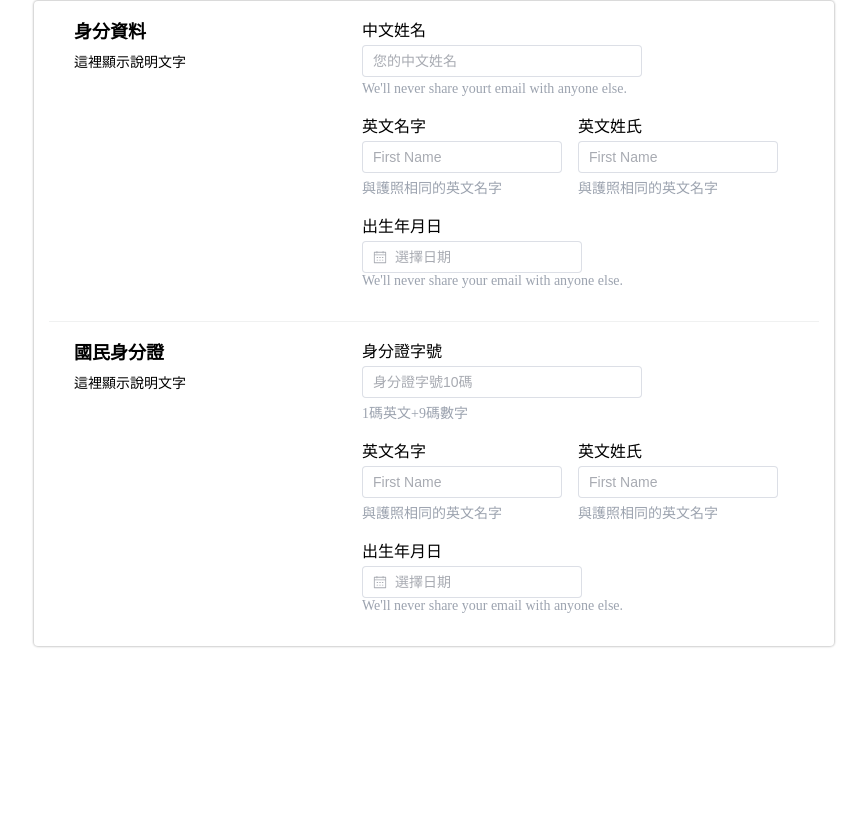
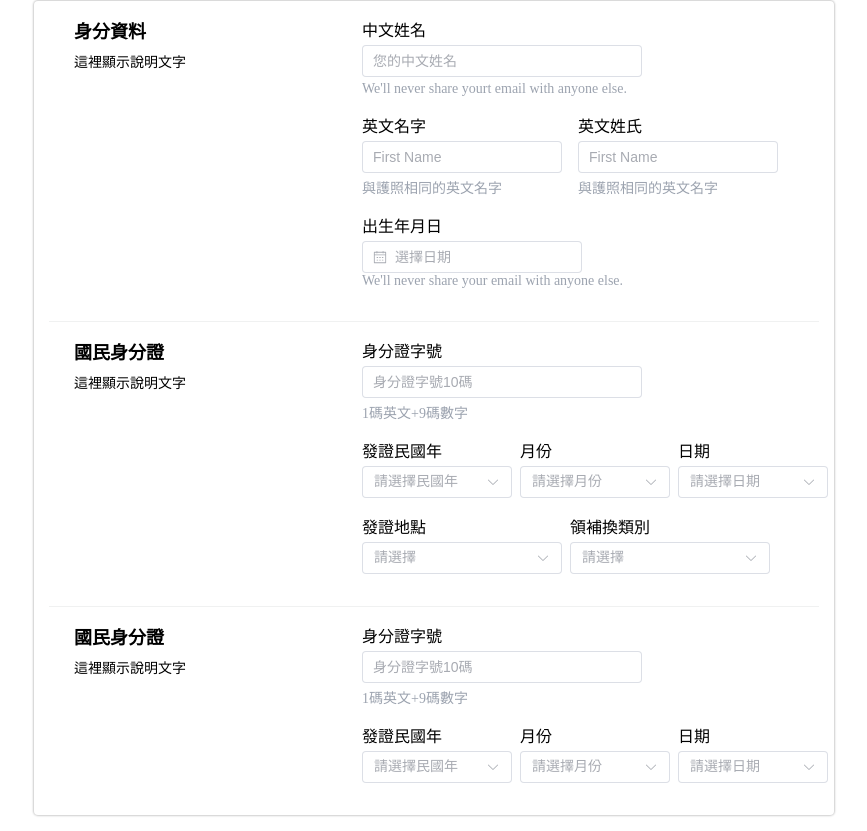
Before and after one commit to Gashapon-Team/site-frontend-vue-element-plus, a Vue app: page /handlers/KYCvarify in a window 1280 px wide. Shown: the part 318-1149 px from the top of the page, without its empty margins (206-1073 px from the left). Before the commit the page ends 980 px from the top, so only its background shows below. Built offline with nearby package versions, Linux system fonts and the light colour scheme.

Commit message:
feature: add new KYC section

```diff
--- /dev/null
+++ b/src/components/input/selectInput.vue
@@ -0,0 +1,70 @@
+<template>
+  <div class="custom_input">
+    <div class="mb-1">{{label}}</div>
+      <el-select
+        v-model="value"
+        class="mr-2"
+        :class="classes"
+        placement="top"
+        :placeholder="placeholder">
+        <el-option
+          v-for="item in options"
+          :key="item.value"
+          :label="item.label"
+          :value="item.value"
+        />
+      </el-select>
+    <div class="tips">{{ tips }}</div>
+  </div>
+</template>
+
+<script setup>
+import {defineProps, ref  } from 'vue'
+const props  = defineProps({
+  label: {
+    type: String,
+    default: ''
+  },
+  placeholder: {
+    type: String,
+    default: ''
+  },
+  tips: {
+    type: String,
+    default: ''
+  },
+  classes: {
+    type: String,
+    default: ''
+  }
+})
+
+const value = ref('')
+
+const options = [
+  {
+    value: 'Option1',
+    label: 'Option1',
+  },
+  {
+    value: 'Option2',
+    label: 'Option2',
+  },
+  {
+    value: 'Option3',
+    label: 'Option3',
+  },
+  {
+    value: 'Option4',
+    label: 'Option4',
+  },
+  {
+    value: 'Option5',
+    label: 'Option5',
+  },
+]
+
+</script>
+
+<style>
+</style>
--- a/src/style/main.scss
+++ b/src/style/main.scss
@@ -51,7 +51,11 @@
 .custom_input {
     @extend .mb-4;
     .input {
+        margin-bottom: 8px;
         width: 280px;
+        &--xs {
+            width: 150px;
+        }
         &--sm {
           width: 200px;
         }
--- a/src/views/handlers/KYCvarify.vue
+++ b/src/views/handlers/KYCvarify.vue
@@ -8,6 +8,7 @@
       </div>
       <div class="KYCvarify">
         <div class="KYCvarify_data__eara">
+          <!-- 身分證資料 -->
           <div class="KYCvarify__section">
             <div class="title">
               <h4>身分資料</h4>
@@ -48,7 +49,7 @@
           </div>
 
           <div class="line line--full"></div>
-
+          <!-- 國民身分證 -->
           <div class="KYCvarify__section">
             <div class="title">
               <h4>國民身分證</h4>
@@ -63,31 +64,77 @@
               ></DefaultInput>
 
               <div class="d-flex">
-                <DefaultInput
-                  :label="'英文名字'"
-                  :placeholder="'First Name'"
-                  :tips="'與護照相同的英文名字'"
-                  :classes="'input--sm mr-4'"
-                ></DefaultInput>
+                <SelectInput
+                  :label="'發證民國年'"
+                  :placeholder="'請選擇民國年'"
+                  :classes="'input--xs'"
+                ></SelectInput>
 
-                <DefaultInput
-                  :label="'英文姓氏'"
-                  :placeholder="'First Name'"
-                  :tips="'與護照相同的英文名字'"
-                  :classes="'input--sm'"
-                ></DefaultInput>
+                <SelectInput
+                  :label="'月份'"
+                  :placeholder="'請選擇月份'"
+                  :classes="'input--xs'"
+                ></SelectInput>
+
+                <SelectInput
+                  :label="'日期'"
+                  :placeholder="'請選擇日期'"
+                  :classes="'input--xs'"
+                ></SelectInput>
               </div>
 
-              <DatePickerInput
-                :label="'出生年月日'"
-                :placeholder="'選擇日期'"
-                :tips="'We\'ll never share your email with anyone else.'"
-                :classes="'input--sm'"
-              >
-              </DatePickerInput>
+              <div class="d-flex">
+                <SelectInput
+                  :label="'發證地點'"
+                  :placeholder="'請選擇'"
+                  :classes="'input--sm'"
+                ></SelectInput>
+
+                <SelectInput
+                  :label="'領補換類別'"
+                  :placeholder="'請選擇'"
+                  :classes="'input--sm'"
+                ></SelectInput>
+              </div>
             </div>
           </div>
 
+          <div class="line line--full"></div>
+          <!-- 雙證件影像檔 -->
+          <div class="KYCvarify__section">
+            <div class="title">
+              <h4>國民身分證</h4>
+              <p>這裡顯示說明文字</p>
+            </div>
+            <div class="content">
+              <DefaultInput
+                :label="'身分證字號'"
+                :placeholder="'身分證字號10碼'"
+                :tips="'1碼英文+9碼數字'"
+                :classes="'input--md'"
+              ></DefaultInput>
+
+              <div class="d-flex">
+                <SelectInput
+                  :label="'發證民國年'"
+                  :placeholder="'請選擇民國年'"
+                  :classes="'input--xs'"
+                ></SelectInput>
+
+                <SelectInput
+                  :label="'月份'"
+                  :placeholder="'請選擇月份'"
+                  :classes="'input--xs'"
+                ></SelectInput>
+
+                <SelectInput
+                  :label="'日期'"
+                  :placeholder="'請選擇日期'"
+                  :classes="'input--xs'"
+                ></SelectInput>
+              </div>
+            </div>
+          </div>
         </div>
       </div>
     </div>
@@ -97,9 +144,10 @@
 import Progressbar from '../../components/progressbar/Progressbar.vue'
 import DefaultInput from '../../components/input/defaultInput.vue'
 import DatePickerInput from '../../components/input/datepickerInput.vue'
+import SelectInput from '../../components/input/selectInput.vue'
 import { defineComponent, ref } from 'vue'
 
-defineComponent({ Progressbar, DefaultInput, DatePickerInput })
+defineComponent({ Progressbar, DefaultInput, DatePickerInput, SelectInput })
 </script>
 <style lang="scss" scoped>
 @import '../../style/main.scss';
```
Also changed, not shown: src/components/input/dropdownInput.vue (deleted, +0 -38 lines).
